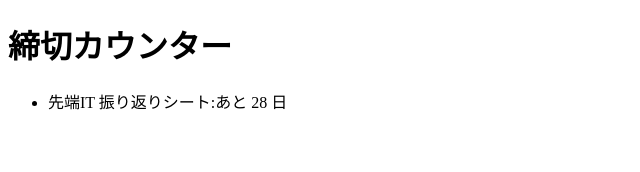
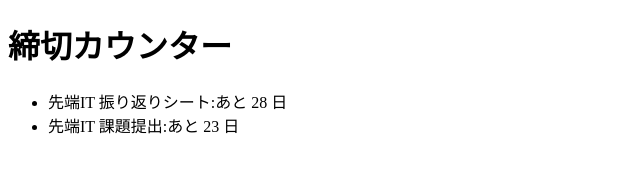
Before and after one commit to neec-sentan-it-2026/team06-deadline, a website: page public/index.html in a window 1280 px wide. Shown: the whole page, without its empty margins (0-640 px from the left). Drawn offline with Linux system fonts and the light colour scheme.

Commit message:
件名を追加

```diff
--- a/public/index.html
+++ b/public/index.html
@@ -12,6 +12,7 @@
     import { daysUntil } from './deadline.js';
     const deadlines = [
       { name: '先端IT 振り返りシート', date: '2026-12-25' },
+      { name: '先端IT 課題提出', date: '2026-12-20' },
     ];
     const list = document.getElementById('list');
     for (const d of deadlines) {
```
